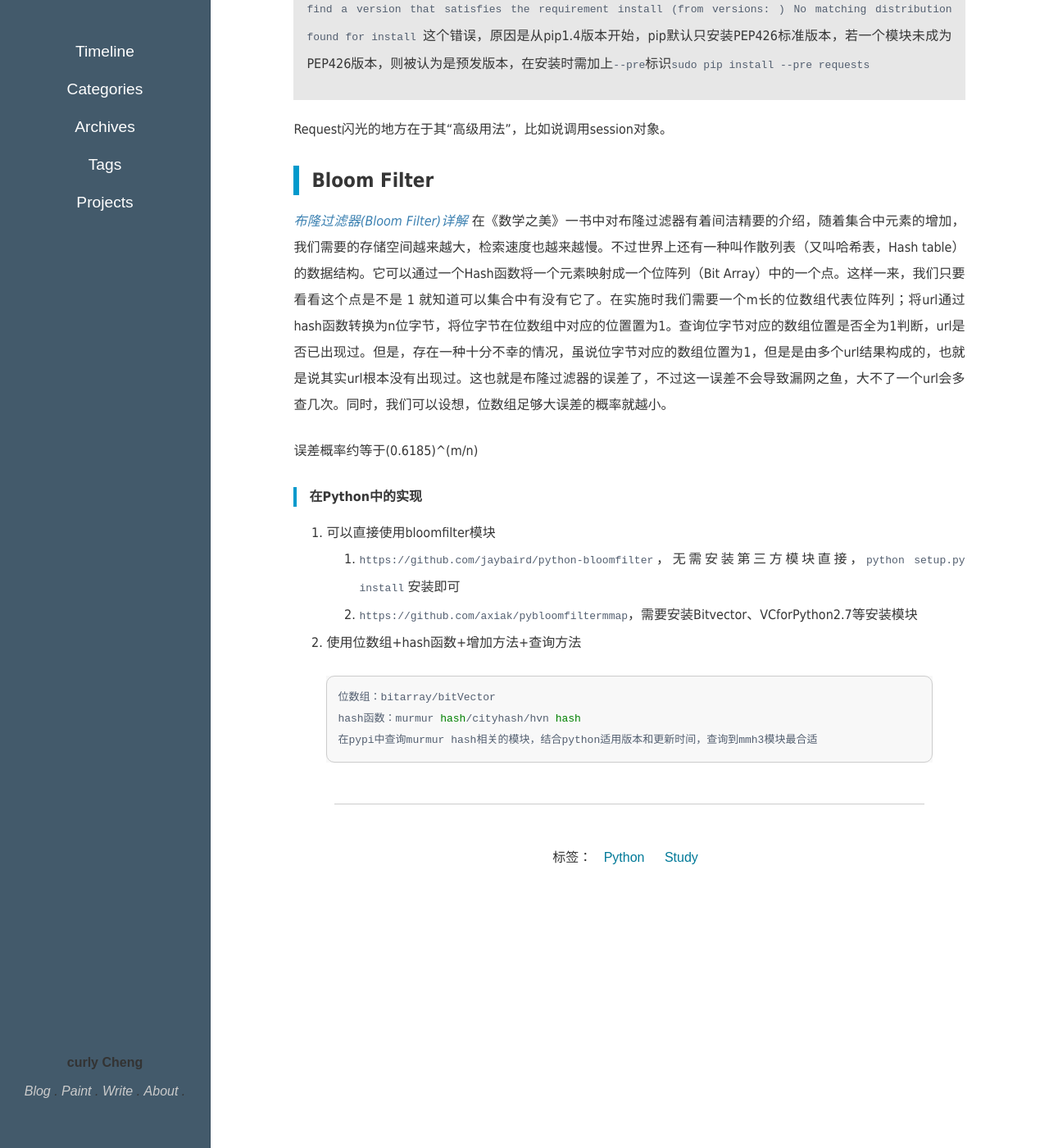
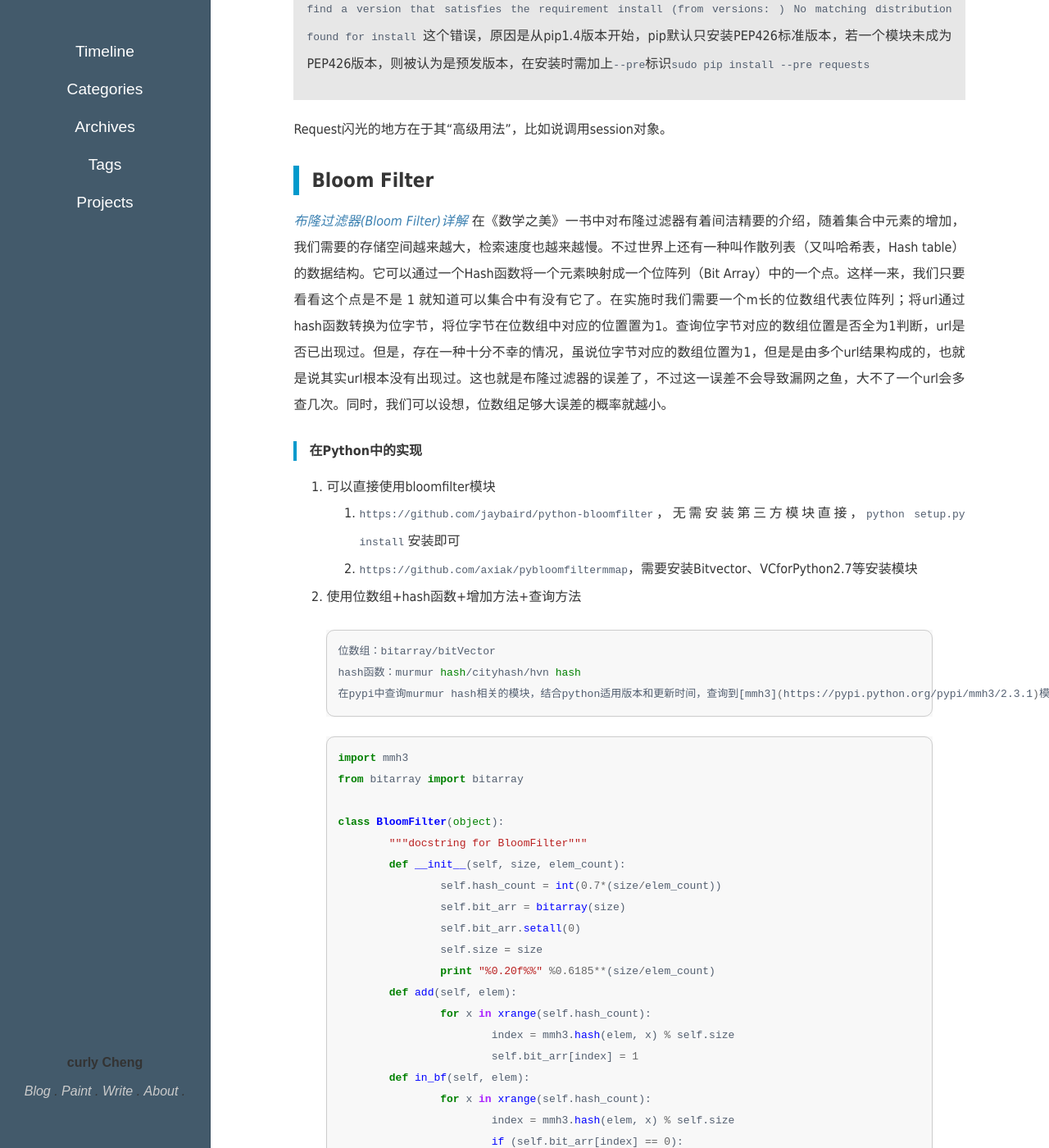
Before and after one commit to curlyCheng/curlycheng.github.io, a Jekyll site: the page built from _posts/2015-10-21-python-crawler-use-01.md, in a window 1280 px wide and 1400 px high, scrolled down 5872 px. Shown: the whole window at 82% size. Built offline with Jekyll 4.4.1, drawn with Linux system fonts in a browser that asks for light colours; some of the changed text lies outside the part shown.

Commit message:
add 2 posts

```diff
--- a/_posts/2015-10-21-python-crawler-use-01.md
+++ b/_posts/2015-10-21-python-crawler-use-01.md
@@ -196,9 +196,7 @@ Request闪光的地方在于其“高级用法”，比如说调用session对象
 ## Bloom Filter
 
 [布隆过滤器(Bloom Filter)详解](http://www.cnblogs.com/haippy/archive/2012/07/13/2590351.html)
-在《数学之美》一书中对布隆过滤器有着间洁精要的介绍，随着集合中元素的增加，我们需要的存储空间越来越大，检索速度也越来越慢。不过世界上还有一种叫作散列表（又叫哈希表，Hash table）的数据结构。它可以通过一个Hash函数将一个元素映射成一个位阵列（Bit Array）中的一个点。这样一来，我们只要看看这个点是不是 1 就知道可以集合中有没有它了。在实施时我们需要一个m长的位数组代表位阵列；将url通过hash函数转换为n位字节，将位字节在位数组中对应的位置置为1。查询位字节对应的数组位置是否全为1判断，url是否已出现过。但是，存在一种十分不幸的情况，虽说位字节对应的数组位置为1，但是是由多个url结果构成的，也就是说其实url根本没有出现过。这也就是布隆过滤器的误差了，不过这一误差不会导致漏网之鱼，大不了一个url会多查几次。同时，我们可以设想，位数组足够大误差的概率就越小。
-
-误差概率约等于(0.6185)^(m/n)
+在《数学之美》一书中对布隆过滤器有着间洁精要的介绍，随着集合中元素的增加，我们需要的存储空间越来越大，检索速度也越来越慢。不过世界上还有一种叫作散列表（又叫哈希表，Hash table）的数据结构。它可以通过一个Hash函数将一个元素映射成一个位阵列（Bit Array）中的一个点。这样一来，我们只要看看这个点是不是 1 就知道可以集合中有没有它了。在实施时我们需要一个m长的位数组代表位阵列；将url通过hash函数转换为位字节，将位字节在位数组中对应的位置置为1。查询位字节对应的数组位置是否全为1判断，url是否已出现过。但是，存在一种十分不幸的情况，虽说位字节对应的数组位置为1，但是是由多个url结果构成的，也就是说其实url根本没有出现过。这也就是布隆过滤器的误差了，不过这一误差不会导致漏网之鱼，大不了一个url会多查几次。同时，我们可以设想，位数组足够大误差的概率就越小。
 
 ##### 在Python中的实现
 
@@ -209,5 +207,29 @@ Request闪光的地方在于其“高级用法”，比如说调用session对象
 {% highlight bash %}
 位数组：bitarray/bitVector
 hash函数：murmur hash/cityhash/hvn hash
-在pypi中查询murmur hash相关的模块，结合python适用版本和更新时间，查询到mmh3模块最合适
+在pypi中查询murmur hash相关的模块，结合python适用版本和更新时间，查询到[mmh3](https://pypi.python.org/pypi/mmh3/2.3.1)模块最合适
 {% endhighlight %}
+
+{% highlight python %}
+import mmh3
+from bitarray import bitarray
+
+class BloomFilter(object):
+	"""docstring for BloomFilter"""
+	def __init__(self, size, elem_count):
+		self.hash_count = int(0.7*(size/elem_count))
+		self.bit_arr = bitarray(size)
+		self.bit_arr.setall(0)
+		self.size = size
+		print "%0.20f%%" %0.6185**(size/elem_count)
+	def add(self, elem):
+		for x in xrange(self.hash_count):
+			index = mmh3.hash(elem, x) % self.size
+			self.bit_arr[index] = 1
+	def in_bf(self, elem):
+		for x in xrange(self.hash_count):
+			index = mmh3.hash(elem, x) % self.size
+			if (self.bit_arr[index] == 0):
+				return False
+		return True
+{% endhighlight %}
```
Also changed, not shown: _posts/2015-10-19-a-byte-of-python.md (+9 -0 lines), _posts/2015-10-28-python-crawler-use-02.md (added, +113 -0 lines), _posts/2015-10-28-ubuntu-install-and-config.md (+5 -1 lines), _posts/2015-10-30-mysql-base-use.md (added, +35 -0 lines), 4 other files.
